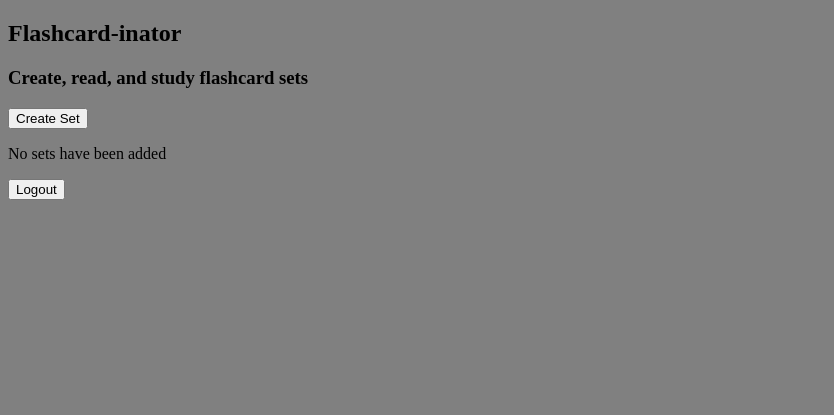
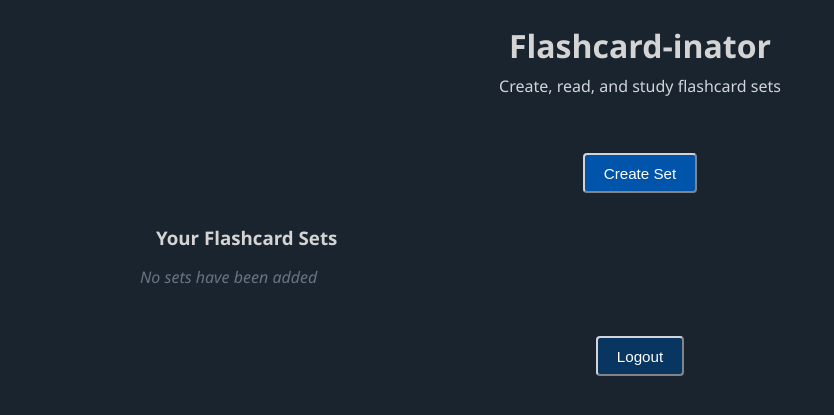
Before and after one commit to justinlindtx/flashcard-inator, a Flask app: page /app in a window 1280 px wide. Shown: the top 415 px of the page, without its empty margins (0-834 px from the left). Run offline with Flask 3, Linux system fonts and the light colour scheme; the visitor is signed in with stand-in values (Sample User, id 1); data that the repository does not hold is empty.

Commit message:
Flashcard set viewing page and CSS styling

```diff
--- a/server.py
+++ b/server.py
@@ -51,6 +51,7 @@ def register():
 	db.session.commit()
 	return redirect(url_for('index'))
 
+# Display the main page with a list of the user's flashcard sets
 @app.route('/app')
 @login_required
 def app_page():
@@ -58,7 +59,7 @@ def app_page():
 	session.pop('set_id', None)
 	session.pop('set_title', None)
 	session.pop('set_desc', None)
-	sets = FlashcardSet.query.filter_by(user_id=user_id).order_by(FlashcardSet.last_updated).all()
+	sets = FlashcardSet.query.filter_by(user_id=user_id).order_by(FlashcardSet.last_updated.desc()).all()
 	return render_template('app.html', sets=sets)
 
 @app.route('/buildset')
@@ -114,12 +115,6 @@ def delete_card(id:int):
 	except Exception as e:
 		return f"ERROR: {e}"
 
-# Go back to main page after creating a set
-@app.route('/save_set')
-@login_required
-def save_set():
-	return redirect(url_for('app_page'))
-
 # Go back to main page and delete any in progress sets
 @app.route('/cancel_set')
 @login_required
@@ -142,6 +137,12 @@ def delete_set(id:int):
 	except Exception as e:
 		return f"ERROR: {e}"
 
+@app.route('/study/<int:id>')
+@login_required
+def study_set(id:int):
+	set = FlashcardSet.query.get(id)
+	return render_template('study.html', set=set)
+
 
 @app.route('/logout', methods=["POST"])
 def logout():
--- a/static/style.css
+++ b/static/style.css
@@ -1,7 +1,111 @@
 body {
-	background-color: grey;
+	font-family: 'Segoe UI', Tahoma, Geneva, Verdana, sans-serif;
+	background-color: #1a242e;
+	color: #d4d4d4;
+	margin: 0;
+	padding: 0;
 }
 
-.sets {
-	background-color: rgb(159, 159, 159);
+header {
+	padding: 1.5rem;
+	text-align: center;
 }
+
+.app-title {
+	margin: 0;
+	font-size: 2rem;
+}
+
+.section-title {
+	margin-left: 1rem;
+	margin-bottom: 1rem;
+}
+
+.subtitle {
+	margin-top: 0.5rem;
+	font-size: 1rem;
+	color: #d1d5db;
+}
+
+.container {
+    max-width: 1000px;
+    margin: 1rem auto;
+    padding: 0 1rem;
+}
+
+/* Buttons */
+button {
+	padding: 0.6rem 1.2rem;
+	font-size: 0.95rem;
+	color: white;
+	border-radius: 4px;
+	border-width: 2px;
+	border-color: #d1d5db;
+	background-color: #0054a9;
+	cursor: pointer;
+}
+
+button:hover {
+	background-color: #00458b;
+}
+
+button:active {
+	transform: scale(0.95)
+}
+
+.btn-secondary {
+	background-color: #093561;
+}
+
+.btn-secondary:hover {
+	background-color: #072543;
+}
+
+#create-set {
+	margin-bottom: 2rem;
+	text-align: center;
+}
+
+.logout {
+	margin-top: 3rem;
+	text-align: center;
+}
+
+/* Flashcard sets*/
+.empty-state {
+    font-style: italic;
+    color: #6b7280;
+}
+
+.sets-table {
+	background-color: #093561;
+	width: 100%;
+	border-collapse: separate;
+	border-radius: 6px;
+	overflow: hidden;
+}
+
+.sets-table thead {
+	background-color: #082e54;
+}
+
+.sets-table th, .sets-table td {
+	padding: 0.75rem 1rem;
+	text-align: left;
+	font-size: 0.95rem;
+}
+
+.sets-table tbody tr:hover {
+    background-color: #0b427a;
+}
+
+/* Links */
+.link {
+    text-decoration: none;
+    font-weight: 500;
+	color: #2563eb;
+}
+
+.link:hover {
+	text-decoration: underline;
+}
--- a/templates/app.html
+++ b/templates/app.html
@@ -5,36 +5,52 @@
 {% endblock %}
 
 {% block body %}
-<h2>Flashcard-inator</h2>
-<h3>Create, read, and study flashcard sets</h3>
-
+<header>
+	<h1 class="app-title">Flashcard-inator</h1>
+	<p class="subtitle">Create, read, and study flashcard sets</p>
+</header>
+<div class="container">
+	<div id="create-set">
 		<form action="/buildset" method="GET">
 			<button type="submit">Create Set</button>
 		</form>
-
+	</div>
+	<h3 class="section-title">Your Flashcard Sets</h3>
 	{% if sets | length < 1%}
-<p>No sets have been added</p>
+	<p class="empty-state">No sets have been added</p>
 	{% else %}
-<table class="sets">
+	<table class="sets-table">
+		<thead>
+			<tr>
+				<th>Name</th>
+				<th>Last Updated</th>
+				<th colspan="3">Actions</th>
+			</tr>
+		</thead>
+		<tbody>
 			{% for set in sets %}
 			<tr>
 				<td>{{set.title}}</td>
 				<td>{{set.last_updated.strftime("%Y-%m-%d")}}</td>
 				<td>
-			<a href="/study/{{set.id}}">Study</a>
+					<a class="link" href="/study/{{set.id}}">Study</a>
 				</td>
 				<td>
-			<a href="/edit/{{set.id}}">Edit</a>
+					<a class="link" href="/edit/{{set.id}}">Edit</a>
 				</td>
 				<td>
-			<a href="/delete/{{set.id}}">Delete</a>
+					<a class="link" href="/delete/{{set.id}}">Delete</a>
 				</td>
 			</tr>
 			{% endfor %}
+		</tbody>
 	</table>
 	{% endif %}
 
+	<div class="logout">
 		<form action="/logout" method="POST">
-	<button type="submit">Logout</button>
+			<button type="submit" class="btn-secondary">Logout</button>
 		</form>
+	</div>
+</div>
 {% endblock %}
--- a/templates/buildset.html
+++ b/templates/buildset.html
@@ -43,7 +43,7 @@
 		<button type="submit">Add Card</button>
 	</div>
 </form>
-<form action="/save_set" method="GET">
+<form action="/app" method="GET">
 	<button type="submit">Create Set</button>
 </form>
 {% endblock %}
```
Also changed, not shown: templates/study.html (+16 -3 lines). Lines whose indentation alone changed are shown as unchanged.
